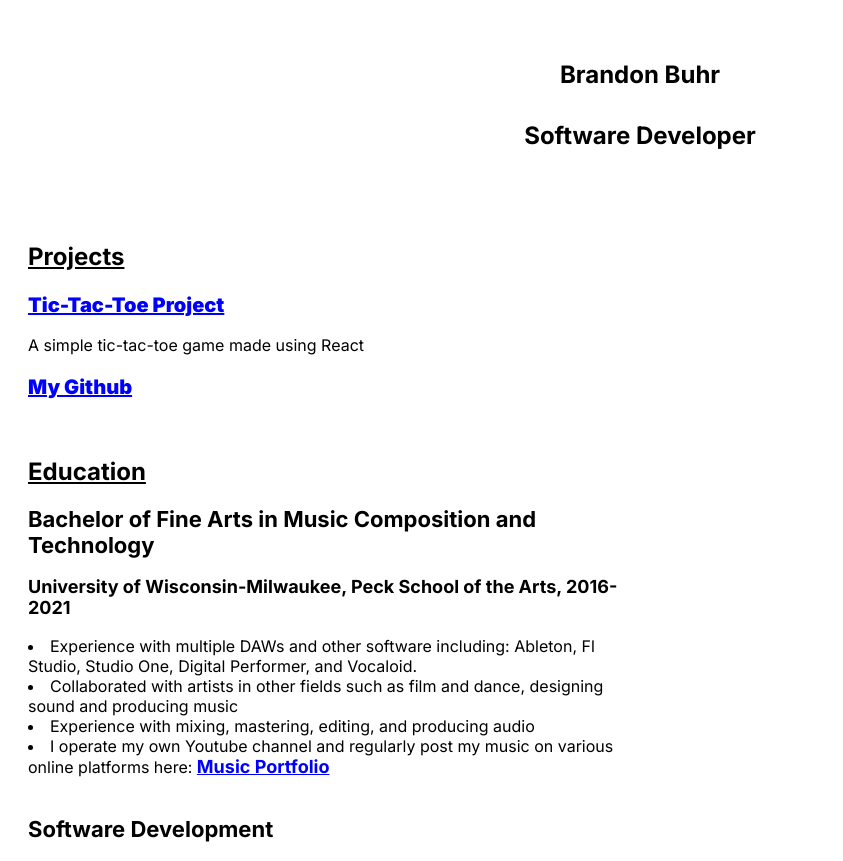
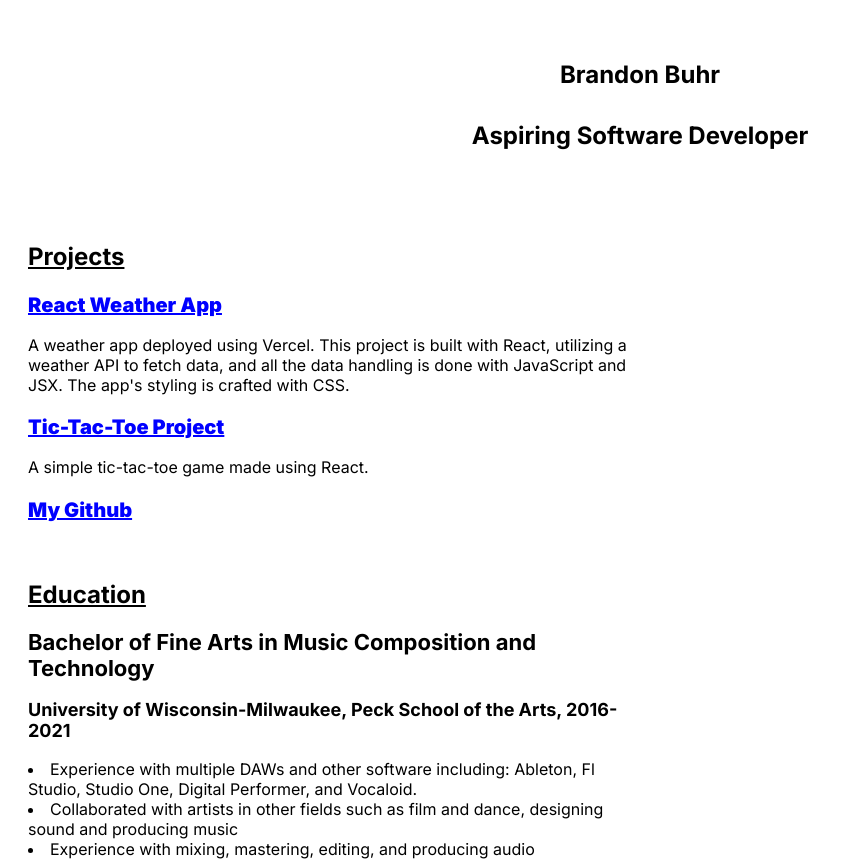
Before and after one commit to brandonbuhr/Brandon-Buhr-Resume, a Next.js app: page / in a window 1280 px wide. Shown: the top 861 px of the page, without its empty margins (0-843 px from the left). Built offline with nearby package versions, Linux system fonts and the light colour scheme.

Commit message:
updated projects

```diff
--- a/src/app/globals.css
+++ b/src/app/globals.css
@@ -49,3 +49,9 @@ font-weight: bolder;
   font-size: 20px;
   text-decoration-line: underline;
 }
+.weather-app {
+  font-weight: bolder;
+  color: blue;
+  font-size: 20px;
+  text-decoration-line: underline;
+}
--- a/src/app/page.js
+++ b/src/app/page.js
@@ -5,7 +5,7 @@ function MainTitle() {
     <>
     <div className="main-title">
       <h4>Brandon Buhr</h4>
-      <h4>Software Developer</h4>
+      <h4>Aspiring Software Developer</h4>
       </div>
       </>
   );
@@ -17,9 +17,12 @@ function Education() {
     <div className="education">
     <section>
        <h1>Projects</h1>
+       <h2><a href="https://react-weather-app-murex-phi.vercel.app/" target="blank" className="weather-app">React Weather App</a></h2>
+          <p>A weather app deployed using Vercel. This project is built with React, utilizing a weather API to fetch data, and all the data handling is done with JavaScript and JSX. The app's styling is crafted with CSS.</p>
           <h2><a href="https://tic-tac-toe-pi-ashen.vercel.app/" target="blank" className="tic-tac-toe-project">Tic-Tac-Toe Project</a></h2>
-            <p>A simple tic-tac-toe game made using React</p>
+            <p>A simple tic-tac-toe game made using React.</p>
             <h2><a href="https://github.com/brandonbuhr" target="blank" className="my-github">My Github</a></h2>
+
       </section>
       <br />
     <section>
@@ -42,6 +45,7 @@ function Education() {
             <h3>Course Careers, 2024</h3>
             <li>This resume was made using React</li>
             <li>Experience working with Go, JavaScript, React, HTML, CSS, APIs</li>
+            <li>Knowledge of data structures and algorithms, as well as time complexity</li>
       </section>
     </div>
     </>
```
